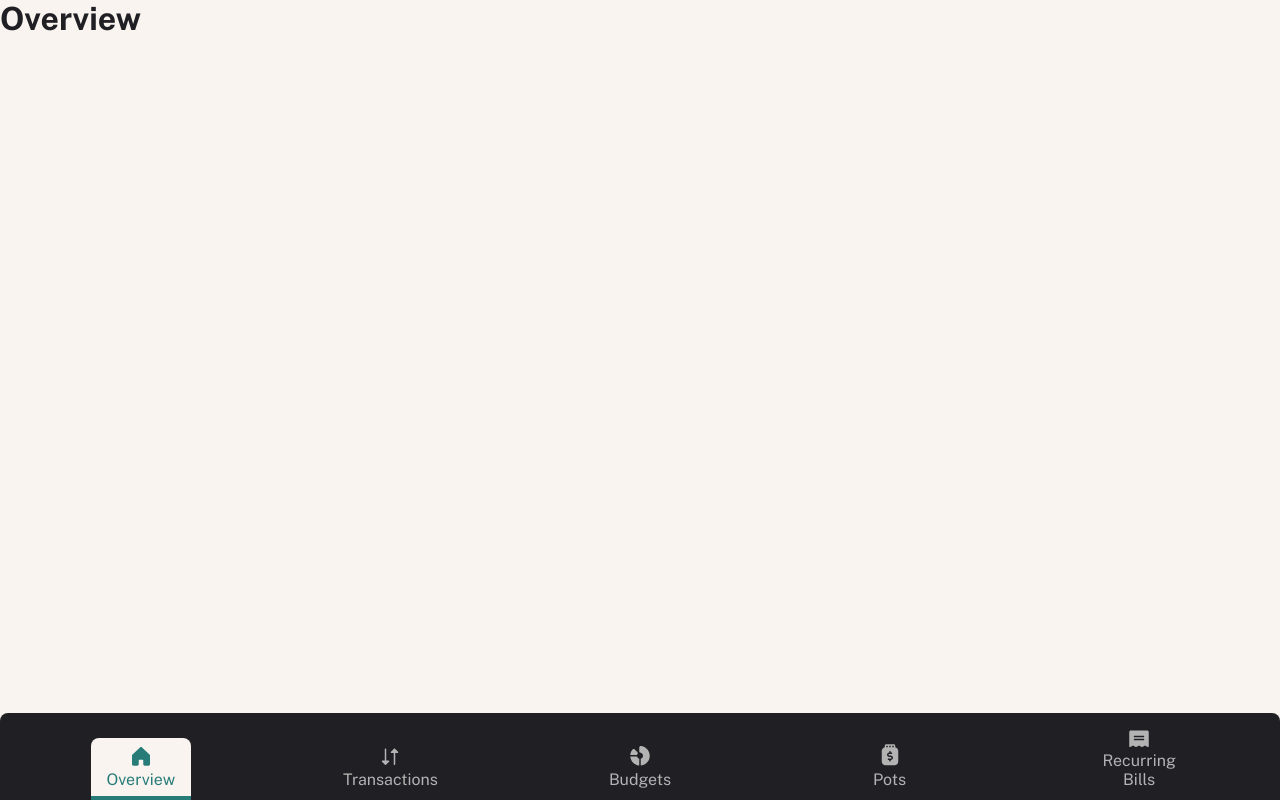
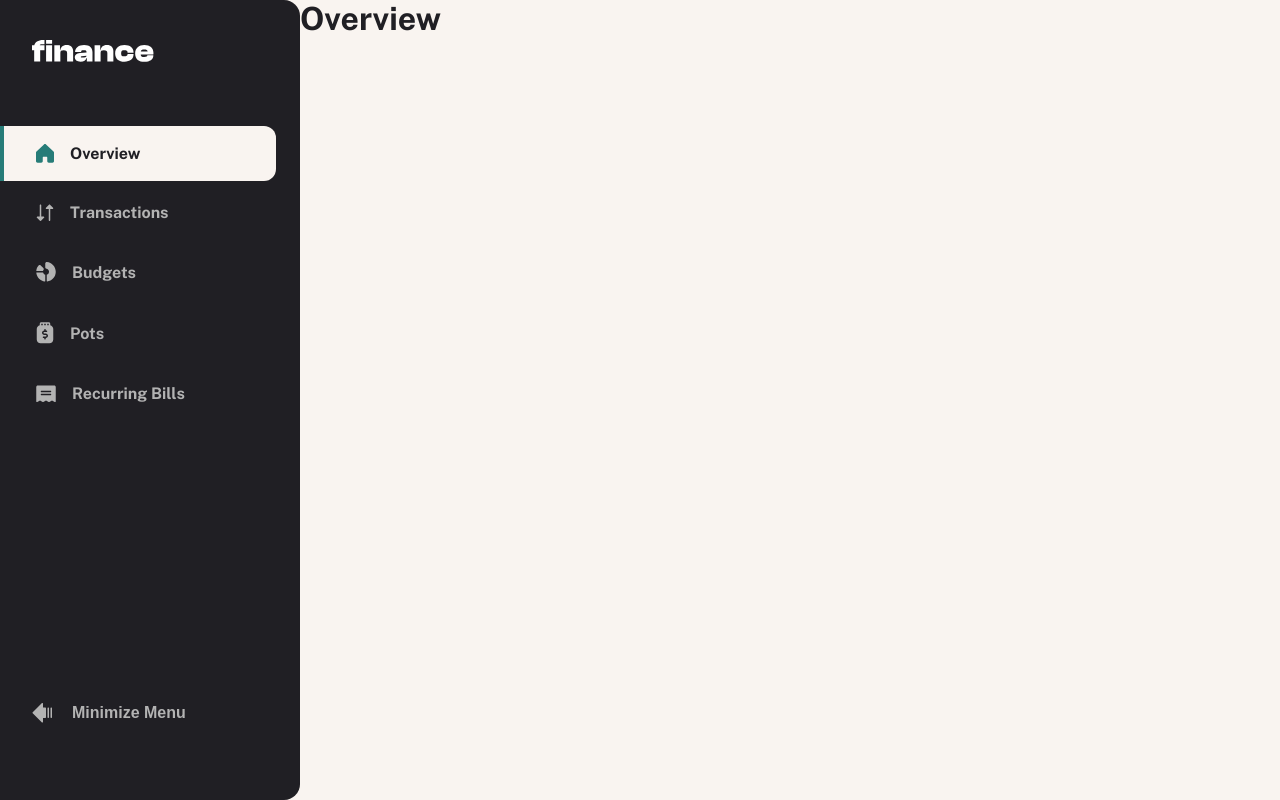
Before and after one commit to cmlebron14/personal-finance-app, a Next.js app: page / in a window 1280 px wide. Built offline with nearby package versions, Linux system fonts and the light colour scheme.

Commit message:
navigation done

```diff
--- a/app/(pages)/layout.module.css
+++ b/app/(pages)/layout.module.css
@@ -1,5 +1,37 @@
-.navSection {
+.nav {
   bottom: 0;
   position: fixed;
+
+  @media (min-width: 1140px) {
+    height: 100vh;
+    width: 300px;
+  }
+}
+
+.navExpanded {
   width: 100%;
+
+  @media (min-width: 1140px) {
+    width: 300px;
+  }
 }
+
+.navCollapsed {
+  width: 100%;
+
+  @media (min-width: 1140px) {
+    width: 88px;
+  }
+}
+
+.open {
+  @media (min-width: 1140px) {
+    padding-left: 300px;
+  }
+}
+
+.closed {
+  @media (min-width: 1140px) {
+    padding-left: 88px;
+  }
+}
--- a/app/(pages)/layout.tsx
+++ b/app/(pages)/layout.tsx
@@ -1,13 +1,21 @@
+"use client";
+import { useSidebar } from "@/app/context/SidebarContext";
 import Navigation from "@/app/components/navigation/Navigation";
 import styles from "./layout.module.css";
 
 const PageLayout = ({ children }: { children: React.ReactNode }) => {
+  const { isOpen } = useSidebar();
+
   return (
     <>
-      <div className={styles.navSection}>
+      <div
+        className={`${styles.nav} ${
+          isOpen ? styles.navExpanded : styles.navCollapsed
+        }`}
+      >
         <Navigation />
       </div>
-      {children}
+      <div className={isOpen ? styles.open : styles.closed}>{children}</div>
     </>
   );
 };
--- /dev/null
+++ b/app/components/navigation/Logo.tsx
@@ -0,0 +1,31 @@
+import Image from "next/image";
+import { useSidebar } from "@/app/context/SidebarContext";
+import styles from "./logo.module.css";
+
+const Logo = () => {
+  const { isOpen } = useSidebar();
+
+  return (
+    <>
+      {isOpen ? (
+        <Image
+          src="/images/logo-large.svg"
+          alt="finance logo"
+          height={22}
+          width={122}
+          className={styles.logo}
+        />
+      ) : (
+        <Image
+          src="/images/logo-small.svg"
+          alt="finance logo"
+          height={22}
+          width={14}
+          className={styles.logo}
+        />
+      )}
+    </>
+  );
+};
+
+export default Logo;
--- a/app/components/navigation/Navbar.tsx
+++ b/app/components/navigation/Navbar.tsx
@@ -1,5 +1,6 @@
 import Link from "next/link";
 import { usePathname } from "next/navigation";
+import { useSidebar } from "@/app/context/SidebarContext";
 import OverviewIcon from "@/public/images/icon-nav-overview.svg";
 import TransactionsIcon from "@/public/images/icon-nav-transactions.svg";
 import BudgetsIcon from "@/public/images/icon-nav-budgets.svg";
@@ -11,6 +12,8 @@ const Navbar = () => {
   const pathname = usePathname();
   const isActive = (href: string) => pathname === href;
 
+  const { isOpen } = useSidebar();
+
   return (
     <ul className={styles.navbar}>
       <li className={styles.navItem}>
@@ -19,7 +22,9 @@ const Navbar = () => {
           className={`${styles.link} ${isActive("/") ? styles.active : ""}`}
         >
           <OverviewIcon />
-          <span className={styles.text}>Overview</span>
+          <span className={`${styles.text} ${isOpen ? "" : styles.closed}`}>
+            Overview
+          </span>
         </Link>
       </li>
       <li className={styles.navItem}>
@@ -30,7 +35,9 @@ const Navbar = () => {
           }`}
         >
           <TransactionsIcon />
-          <span className={styles.text}>Transactions</span>
+          <span className={`${styles.text} ${isOpen ? "" : styles.closed}`}>
+            Transactions
+          </span>
         </Link>
       </li>
       <li className={styles.navItem}>
@@ -41,7 +48,9 @@ const Navbar = () => {
           }`}
         >
           <BudgetsIcon />
-          <span className={styles.text}>Budgets</span>
+          <span className={`${styles.text} ${isOpen ? "" : styles.closed}`}>
+            Budgets
+          </span>
         </Link>
       </li>
       <li className={styles.navItem}>
@@ -50,7 +59,9 @@ const Navbar = () => {
           className={`${styles.link} ${isActive("/pots") ? styles.active : ""}`}
         >
           <PotsIcon />
-          <span className={styles.text}>Pots</span>
+          <span className={`${styles.text} ${isOpen ? "" : styles.closed}`}>
+            Pots
+          </span>
         </Link>
       </li>
       <li className={styles.navItem}>
@@ -61,7 +72,9 @@ const Navbar = () => {
           }`}
         >
           <BillsIcon />
-          <span className={styles.text}>Recurring Bills</span>
+          <span className={`${styles.text} ${isOpen ? "" : styles.closed}`}>
+            Recurring Bills
+          </span>
         </Link>
       </li>
     </ul>
--- a/app/components/navigation/Navigation.tsx
+++ b/app/components/navigation/Navigation.tsx
@@ -1,11 +1,32 @@
 "use client";
+import { useState, useEffect } from "react";
+import { useSidebar } from "@/app/context/SidebarContext";
+import Logo from "./Logo";
 import Navbar from "./Navbar";
+import ToggleButton from "./ToggleButton";
 import styles from "./navigation.module.css";
 
 const Navigation = () => {
+  const { isOpen } = useSidebar();
+  const [isDesktop, setIsDesktop] = useState(false);
+
+  const handleResize = () => {
+    setIsDesktop(window.innerWidth > 1139);
+  };
+
+  useEffect(() => {
+    handleResize();
+    window.addEventListener("resize", handleResize);
+    return () => window.removeEventListener("resize", handleResize);
+  }, []);
+
   return (
-    <div className={styles.nav}>
+    <div
+      className={`${styles.nav} ${isOpen ? styles.navOpen : styles.navClosed}`}
+    >
+      {isDesktop && <Logo />}
       <Navbar />
+      {isDesktop && <ToggleButton />}
     </div>
   );
 };
--- /dev/null
+++ b/app/components/navigation/ToggleButton.tsx
@@ -0,0 +1,21 @@
+import { useSidebar } from "@/app/context/SidebarContext";
+import MinimizeIcon from "@/public/images/icon-minimize-menu.svg";
+import styles from "./toggleButton.module.css";
+
+const ToggleButton = () => {
+  const { isOpen, setIsOpen } = useSidebar();
+
+  return (
+    <button
+      className={`${styles.button} ${isOpen ? "" : styles.buttonClosed}`}
+      onClick={() => setIsOpen(!isOpen)}
+    >
+      <MinimizeIcon />
+      <span className={`${styles.text} ${isOpen ? "" : styles.textClosed}`}>
+        Minimize Menu
+      </span>
+    </button>
+  );
+};
+
+export default ToggleButton;
--- /dev/null
+++ b/app/components/navigation/logo.module.css
@@ -0,0 +1,3 @@
+.logo {
+  margin: 40px 32px 64px;
+}
--- a/app/components/navigation/navbar.module.css
+++ b/app/components/navigation/navbar.module.css
@@ -1,36 +1,84 @@
 .navbar {
-  align-items: flex-end;
+  align-items: stretch;
   display: flex;
   list-style-type: none;
   justify-content: space-around;
+
+  @media (min-width: 768px) {
+    justify-content: space-between;
+  }
+
+  @media (min-width: 1140px) {
+    align-items: flex-start;
+    flex-direction: column;
+    justify-content: flex-start;
+  }
 }
 
 .navItem {
+  display: flex;
   max-width: 100px;
   width: 20%;
+
+  @media (min-width: 768px) {
+    max-width: none;
+    width: 104px;
+  }
+
+  @media (min-width: 1140px) {
+    width: 100%;
+  }
 }
 
 .link {
+  align-items: center;
   border-bottom: solid 4px transparent;
   border-radius: 8px 8px 0 0;
-  display: block;
+  display: flex;
+  font-size: 12px;
+  font-weight: bold;
+  justify-content: center;
   padding: 9px 0 7px;
   text-align: center;
   width: 100%;
+
+  @media (min-width: 768px) {
+    flex-direction: column;
+  }
+
+  @media (min-width: 1140px) {
+    border-bottom: none;
+    border-left: solid 4px transparent;
+    border-radius: 0 12px 12px 0;
+    flex-direction: row;
+    font-size: 16px;
+    justify-content: flex-start;
+    margin-bottom: 4px;
+    padding: 18px 32px;
+    text-align: left;
+  }
 
   &:hover {
     color: var(--white);
   }
 }
 
+.link svg {
+  flex: none;
+}
+
 .active {
   background-color: var(--beige-100);
   border-color: var(--green);
-  color: var(--green);
+  color: var(--grey-900);
 
   &:hover {
-    color: var(--green);
+    color: var(--grey-900);
   }
+}
+
+.active svg {
+  color: var(--green);
 }
 
 .text {
@@ -38,5 +86,17 @@
 
   @media (min-width: 768px) {
     display: block;
+    margin-top: 7px;
+  }
+
+  @media (min-width: 1140px) {
+    margin-left: 16px;
+    margin-top: 0;
   }
 }
+
+.closed {
+  @media (min-width: 1140px) {
+    display: none;
+  }
+}
--- a/app/components/navigation/navigation.module.css
+++ b/app/components/navigation/navigation.module.css
@@ -2,5 +2,28 @@
   background: var(--grey-900);
   border-radius: 8px 8px 0 0;
   color: var(--grey-300);
+  display: flex;
+  flex-direction: column;
   padding: 8px 16px 0;
+
+  @media (min-width: 768px) {
+    padding: 8px 40px 0;
+  }
+
+  @media (min-width: 1140px) {
+    border-radius: 0 16px 16px 0;
+    height: 100%;
+  }
 }
+
+.navOpen {
+  @media (min-width: 1140px) {
+    padding: 0 24px 0 0;
+  }
+}
+
+.navClosed {
+  @media (min-width: 1140px) {
+    padding: 0 8px 0 0;
+  }
+}
--- /dev/null
+++ b/app/components/navigation/toggleButton.module.css
@@ -0,0 +1,35 @@
+.button {
+  align-items: center;
+  background: transparent;
+  border: none;
+  color: var(--grey-300);
+  display: flex;
+  font-size: 16px;
+  font-weight: bold;
+  margin-top: auto;
+  margin-bottom: 58px;
+  padding: 19px 32px;
+
+  &:hover {
+    color: white;
+    cursor: pointer;
+  }
+}
+
+.button svg {
+  flex: none;
+}
+
+.buttonClosed svg {
+  transform: rotate(180deg);
+}
+
+.text {
+  margin-left: 20px;
+}
+
+.textClosed {
+  @media (min-width: 1140px) {
+    display: none;
+  }
+}
--- /dev/null
+++ b/app/context/SidebarContext.tsx
@@ -0,0 +1,33 @@
+"use client";
+import {
+  Dispatch,
+  SetStateAction,
+  createContext,
+  ReactNode,
+  useState,
+  useContext,
+} from "react";
+
+export type SidebarContextType = {
+  isOpen: boolean;
+  setIsOpen: Dispatch<SetStateAction<boolean>>;
+};
+
+export const SidebarContext = createContext<SidebarContextType | undefined>(
+  undefined
+);
+
+export const SidebarProvider = ({ children }: { children: ReactNode }) => {
+  const [isOpen, setIsOpen] = useState<boolean>(true);
+  return (
+    <SidebarContext value={{ isOpen, setIsOpen }}>{children}</SidebarContext>
+  );
+};
+
+export const useSidebar = () => {
+  const context = useContext(SidebarContext);
+  if (context === undefined) {
+    throw new Error("useSidebar must be used within a SidebarProvider");
+  }
+  return context;
+};
--- a/app/layout.tsx
+++ b/app/layout.tsx
@@ -1,6 +1,7 @@
 import type { Metadata } from "next";
 import { Public_Sans } from "next/font/google";
 import "./globals.css";
+import { SidebarProvider } from "./context/SidebarContext";
 
 const publicSans = Public_Sans({
   variable: "--font-public-sans",
@@ -19,7 +20,9 @@ export default function RootLayout({
 }>) {
   return (
     <html lang="en">
-      <body className={`${publicSans.variable}`}>{children}</body>
+      <body className={`${publicSans.variable}`}>
+        <SidebarProvider>{children}</SidebarProvider>
+      </body>
     </html>
   );
 }
```
Also changed, not shown: public/images/icon-minimize-menu.svg.
